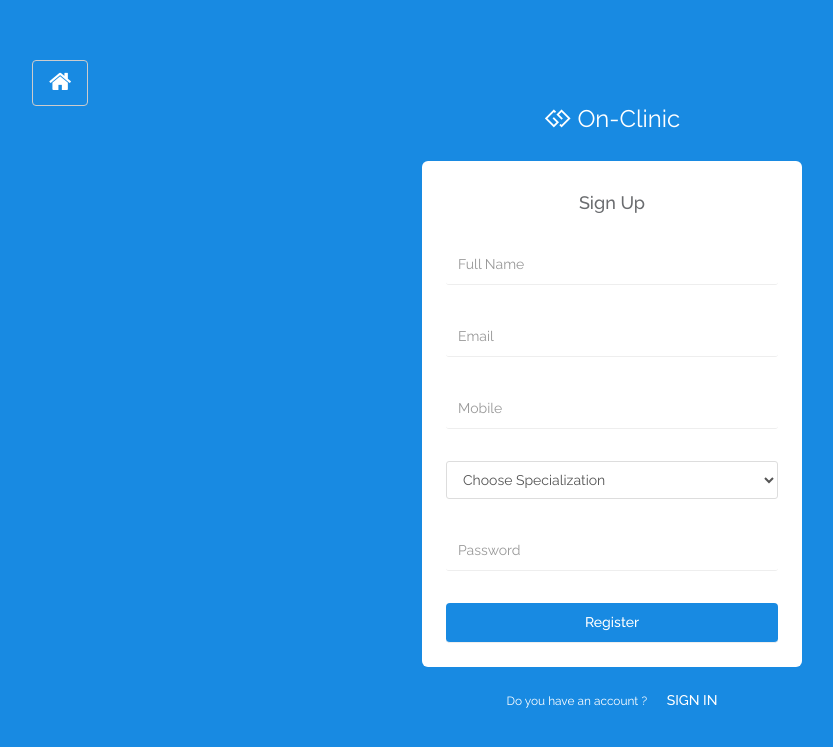
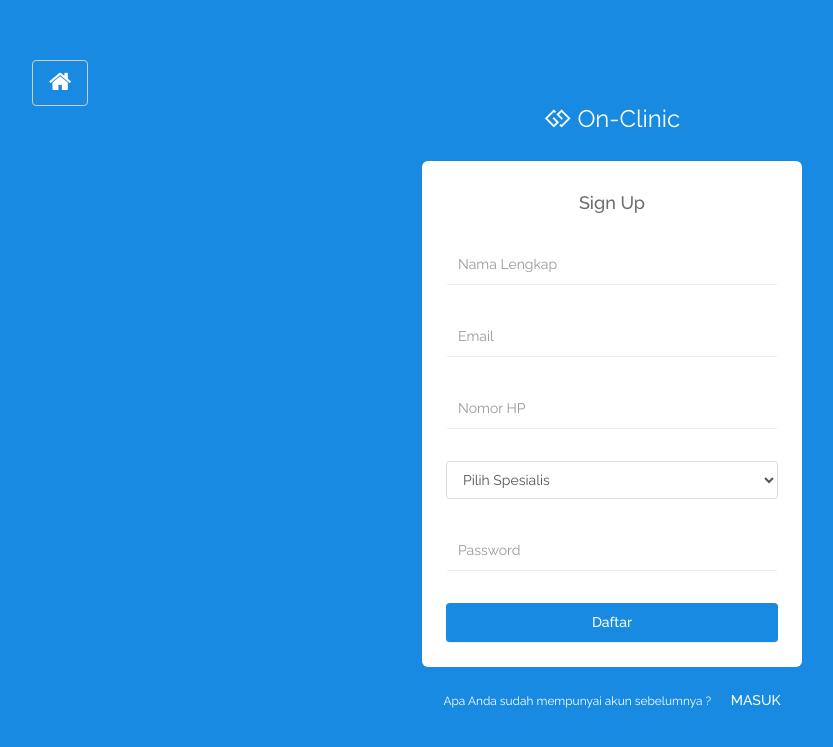
Before and after one commit to anastasyawlf/on-clinic, a PHP site: page /doctor/signup.php in a window 1280 px wide. Shown: the top 747 px of the page, without its empty margins (28-861 px from the left). Run offline with PHP 8.4, Linux system fonts and the light colour scheme; data that the repository does not hold is empty.

Commit message:
terjemah placeholder

```diff
--- a/doctor/login.php
+++ b/doctor/login.php
@@ -58,7 +58,7 @@ if (isset($_POST['login'])) {
 			<h4 class="form-title m-b-xl text-center">Log In</h4>
 			<form method="post" name="login">
 				<div class="form-group">
-					<input type="text" class="form-control" placeholder="Enter Registered Email ID" required="true" name="email">
+					<input type="text" class="form-control" placeholder="Masukkan Email" required="true" name="email">
 				</div>
 
 				<div class="form-group">
@@ -69,11 +69,11 @@ if (isset($_POST['login'])) {
 				<input type="submit" class="btn btn-primary" name="login" value="Masuk">
 			</form>
 			<hr />
-			<a href="signup.php">Signup/Registration</a>
+			<a href="signup.php">Masuk/Mendaftar</a>
 		</div><!-- #login-form -->
 
 		<div class="simple-page-footer">
-			<p><a href="forgot-password.php">FORGOT YOUR PASSWORD ?</a></p>
+			<p><a href="forgot-password.php">LUPA PASSWORD ?</a></p>
 
 		</div><!-- .simple-page-footer -->
 
--- a/doctor/signup.php
+++ b/doctor/signup.php
@@ -76,18 +76,18 @@ echo "<script>alert('Email-id already exist. Please try again');</script>";
 	<h4 class="form-title m-b-xl text-center">Sign Up</h4>
 	<form action="" method="post">
 		<div class="form-group">
-			<input id="fname" type="text" class="form-control" placeholder="Full Name" name="fname" required="true">
+			<input id="fname" type="text" class="form-control" placeholder="Nama Lengkap" name="fname" required="true">
 		</div>
 
 		<div class="form-group">
 			<input id="email" type="email" class="form-control" placeholder="Email" name="email" required="true">
 		</div>
 		<div class="form-group">
-			<input id="mobno" type="text" class="form-control" placeholder="Mobile" name="mobno" maxlength="10" pattern="[0-9]+" required="true">
+			<input id="mobno" type="text" class="form-control" placeholder="Nomor HP" name="mobno" maxlength="10" pattern="[0-9]+" required="true">
 		</div>
 		<div class="form-group">
 			<select class="form-control" name="specializationid">
-				<option value="">Choose Specialization</option>
+				<option value="">Pilih Spesialis</option>
 				<?php
 $sql1="SELECT * from tblspecialization";
 $query1 = $dbh -> prepare($sql1);
@@ -108,14 +108,14 @@ foreach($results1 as $row1)
 			<input id="password" type="password" class="form-control" placeholder="Password" name="password" required="true">
 		</div>
 
-		<input type="submit" class="btn btn-primary" value="Register" name="submit">
+		<input type="submit" class="btn btn-primary" value="Daftar" name="submit">
 	</form>
 </div><!-- #login-form -->
 
 <div class="simple-page-footer">
 	<p>
-		<small>Do you have an account ?</small>
-		<a href="login.php">SIGN IN</a>
+		<small>Apa Anda sudah mempunyai akun sebelumnya ?</small>
+		<a href="login.php">MASUK</a>
 	</p>
 </div>
 
```
Also changed, not shown: doctor/forgot-password.php (+5 -5 lines).
